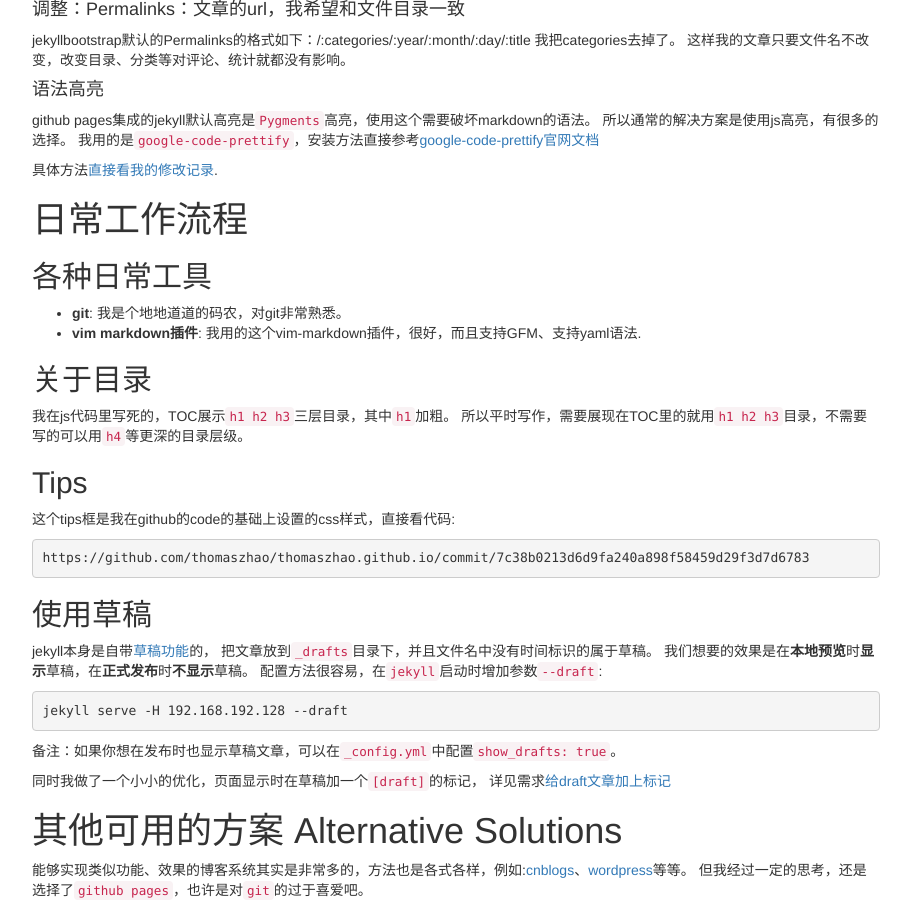
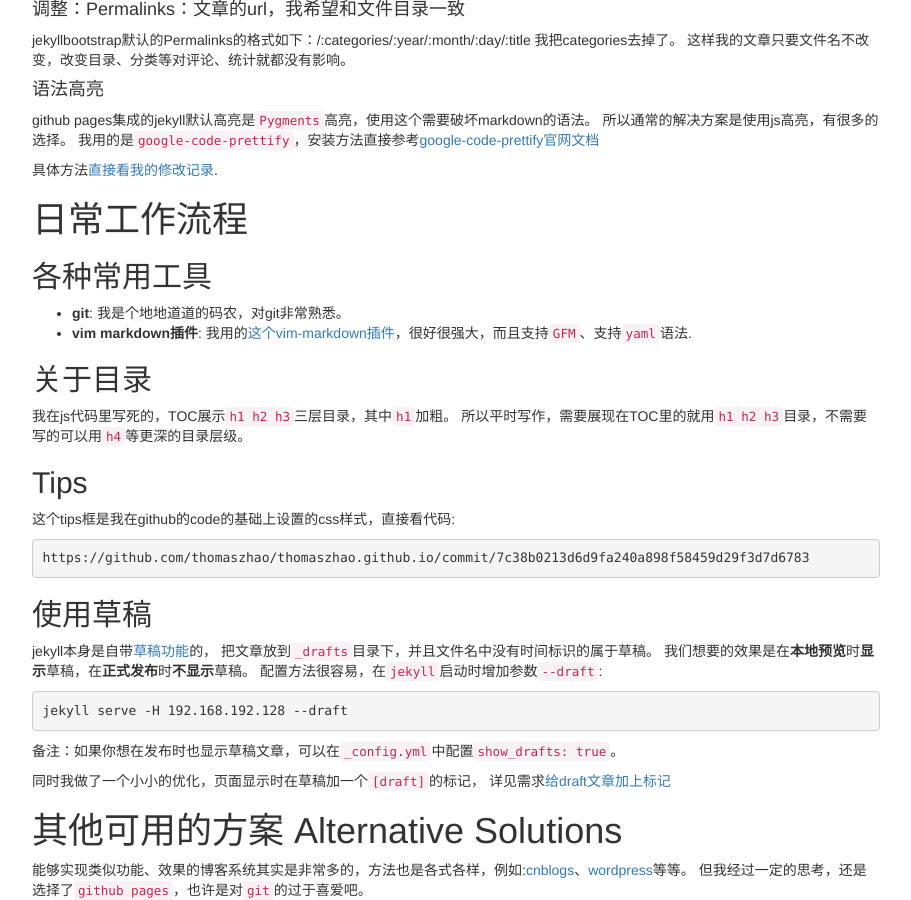
Before and after one commit to thomaszhao/thomaszhao.github.io, a Jekyll site: the page built from _posts/myblog/2015-01-08-how-do-i-build-this-jekyll-blog.md, in a window 1280 px wide and 900 px high, scrolled down 4438 px. Shown: the whole window, without its empty margins (38-949 px from the left). Built offline with Jekyll 4.4.1, drawn with Linux system fonts in a browser that asks for light colours; nearby versions of some CDN libraries; library files that are not in the unit come from our copies; comment, search, counter and statistics services are not loaded.

Commit message:
blog _posts/myblog/2015-01-08-how-do-i-build-this-jekyll-blog.md: op

```diff
--- a/_posts/myblog/2015-01-08-how-do-i-build-this-jekyll-blog.md
+++ b/_posts/myblog/2015-01-08-how-do-i-build-this-jekyll-blog.md
@@ -292,11 +292,11 @@ github pages集成的jekyll默认高亮是`Pygments`高亮，使用这个需要
 日常工作流程
 ==============================================================================
 
-各种日常工具
+各种常用工具
 ----------------------------------------------------------------------------
 
 * **git**: 我是个地地道道的码农，对git非常熟悉。
-* **vim markdown插件**: 我用的这个vim-markdown插件，很好，而且支持GFM、支持yaml语法.
+* **vim markdown插件**: 我用的[这个vim-markdown插件](https://github.com/plasticboy/vim-markdown/)，很好很强大，而且支持`GFM`、支持`yaml`语法.
 
 关于目录
 -----------------------------------------------------------------------------
```
